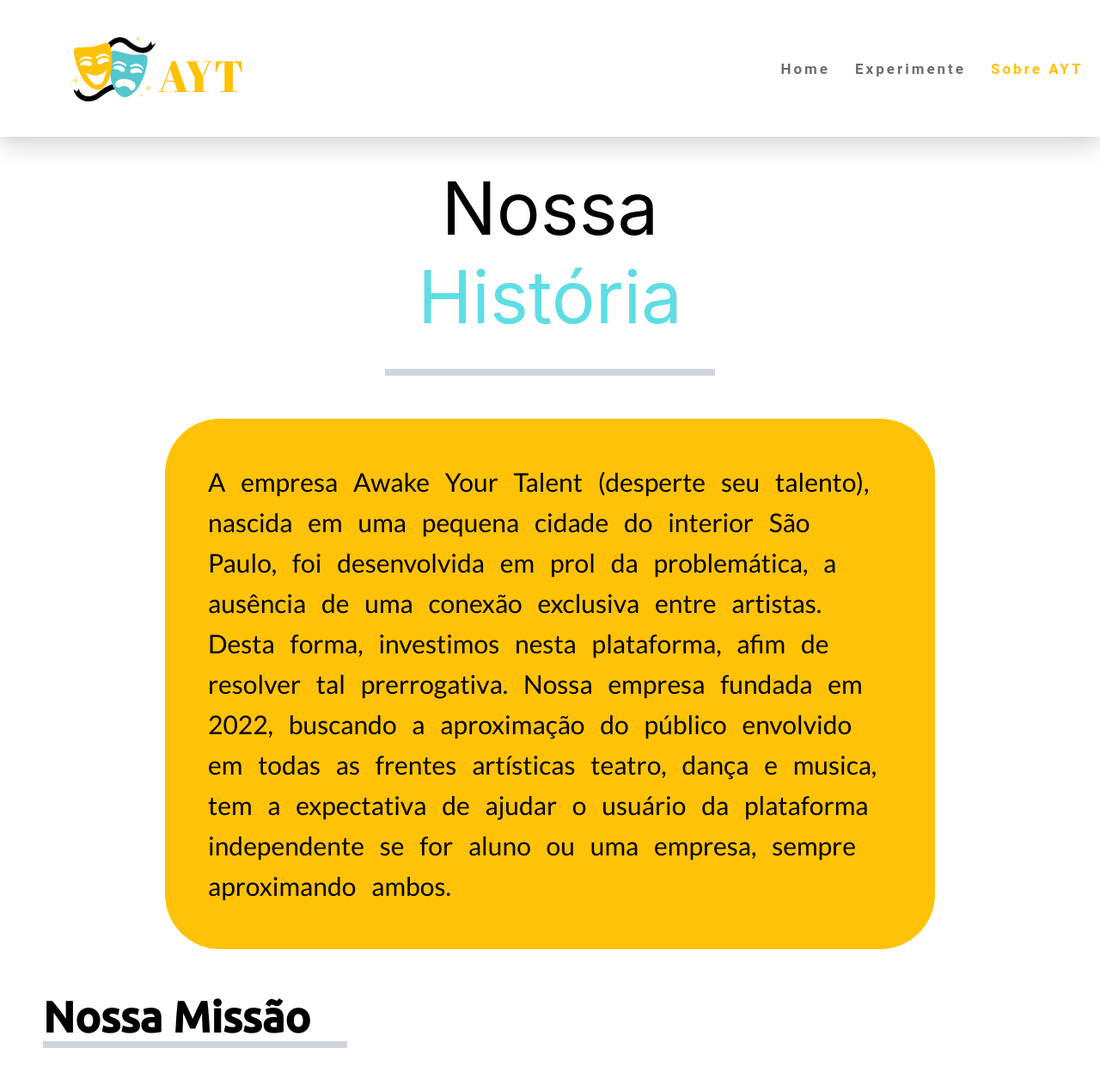
After one commit to DEVmeirelles/AwakeYourTalentTCC, a PHP site: page /sobre.html in a window 1280 px wide. The commit adds this page. Shown: the whole page at 86% size. Run offline with PHP 8.4, Linux system fonts and the light colour scheme.

Commit message:
Add pg about and chando logo of index

```diff
--- /dev/null
+++ b/sobre.css
@@ -0,0 +1,132 @@
+*{
+    margin: 0px;
+    padding: 0px;
+    box-sizing: border-box;
+}
+body{
+    background-color: #ffffff;
+
+    }
+
+nav{
+    display: flex;
+    justify-content: space-between;
+    align-content: center;
+    padding: 5px 5px;
+    background-color:#ffffff;
+    font-family: 'Roboto', sans-serif;
+    box-shadow: rgba(0, 0, 0, 0.11) 0px 15px 25px, rgba(0, 0, 0, 0.05) 0px 5px 10px;
+}
+.titulo{
+    font-family: Inter, sans-serif;
+    font-size: 85px;
+    font-weight: normal;
+    align-items: center;
+    justify-content: center;
+}
+
+img{
+    display: block;
+    text-align: right;
+}
+
+.logo {
+    text-align: right;
+}
+
+.logo p{
+    opacity: 0.7;
+}
+
+.logo h1 {
+    color: #FFC207;
+    font-family: 'Abril Fatface', sans-serif;
+    text-transform: uppercase;
+    letter-spacing: 5px;
+    font-size: 50px;
+    justify-content: right;
+    align-items: right;
+    display: flex;
+}
+.nav-links{
+    display: flex;
+    justify-content: space-around;
+    align-items: center;
+    width: 30%;
+}
+
+.nav-links li a.active_1 {
+    color: #FFC207;
+    opacity: 1;
+
+}
+
+.nav-links li{
+    list-style: none;
+}
+.nav-links a{
+    color: #303030;
+    text-decoration: none;
+    letter-spacing: 3px;
+    font-weight: bold;
+    font-size: 17px;
+    opacity: 0.7;
+}
+.hero-section {
+    display: flex;
+    justify-content: center;
+    align-items: center;
+    font-family: 'Ubuntu', sans-serif;
+  }
+
+  .hero-section__text {
+    padding: 2rem;
+    text-align: center;
+  }
+  .p1{
+    color: #5FDDE4;
+  }
+
+
+.l2 {
+    display: flex;
+    height: 8px;
+    border: 0;
+    border-top: 8px solid #D0D5DD;
+    padding: 0;
+    width: 30%;
+    margin-left: auto;
+    margin-right: auto;
+}
+
+.thing {
+    margin: 50px;
+    padding: 50px;
+    background-color: #FFC207;
+    border-radius: 4rem;
+    font-size: 30px;
+    font-family: 'Lato', sans-serif;
+    word-spacing: 12px;
+    line-height: 47px;
+    width: 70%;
+    margin-left: auto;
+    margin-right: auto;
+}
+
+.mission{
+    margin: 50px;
+}
+
+.title_ms{
+    font-family: 'Ubuntu', sans-serif;
+    font-size: 50px;
+}
+
+.l1{
+    display: flex;
+    height: 8px;
+    border: 0;
+    border-top: 8px solid #D0D5DD;
+    width: 30%;
+    left: auto;
+}
--- /dev/null
+++ b/sobre.html
@@ -0,0 +1,58 @@
+<!DOCTYPE html>
+<html lang="pt-br">
+  <head>
+    <meta charset="UTF-8" />
+    <title>Document</title>
+    <link rel="stylesheet" href="sobre.css" />
+    <link rel="preconnect" href="https://fonts.googleapis.com" />
+    <link rel="preconnect" href="https://fonts.gstatic.com" crossorigin />
+    <link
+      href="https://fonts.googleapis.com/css2?family=Lato&display=swap"
+      rel="stylesheet"
+    />
+    <link rel="preconnect" href="https://fonts.googleapis.com" />
+    <link rel="preconnect" href="https://fonts.gstatic.com" crossorigin />
+    <link
+      href="https://fonts.googleapis.com/css2?family=Ubuntu:wght@500&display=swap"
+      rel="stylesheet"
+    />
+  </head>
+  <body>
+    <nav>
+      <div class="logo">
+        <img src="imghome/logo.png" alt="" />
+      </div>
+      <ul class="nav-links">
+        <li><a href="index.php">Home</a></li>
+        <li><a href="formulario.php">Experimente</a></li>
+        <li><a href="#" class="active_1">Sobre AYT</a></li>
+      </ul>
+    </nav>
+    <section class="hero-section">
+      <div class="hero-section__text">
+        <h1 class="titulo">
+          Nossa <br />
+          <p class="p1">História</p>
+        </h1>
+      </div>
+    </section>
+    <hr class="l2" />
+    <div class="thing">
+      <p>
+        A empresa Awake Your Talent (desperte seu talento), nascida em uma
+        pequena cidade do interior São Paulo, foi desenvolvida em prol da
+        problemática, a ausência de uma conexão exclusiva entre artistas. Desta
+        forma, investimos nesta plataforma, afim de resolver tal prerrogativa.
+        Nossa empresa fundada em 2022, buscando a aproximação do público
+        envolvido em todas as frentes artísticas teatro, dança e musica, tem a
+        expectativa de ajudar o usuário da plataforma independente se for aluno
+        ou uma empresa, sempre aproximando ambos.
+      </p>
+    </div>
+
+    <main class="mission">
+      <h1 class="title_ms">Nossa Missão</h1>
+      <hr class="l1" />
+    </main>
+  </body>
+</html>
```
Also changed, not shown: experimente.php (+15 -45 lines), index.css (+64 -56 lines), index.php (+16 -9 lines), imgHome/Logo.png (added).
